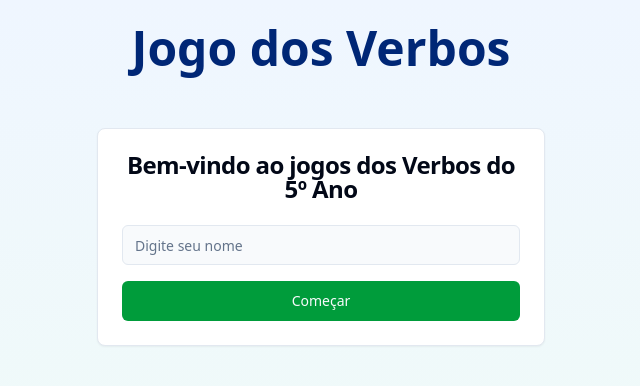
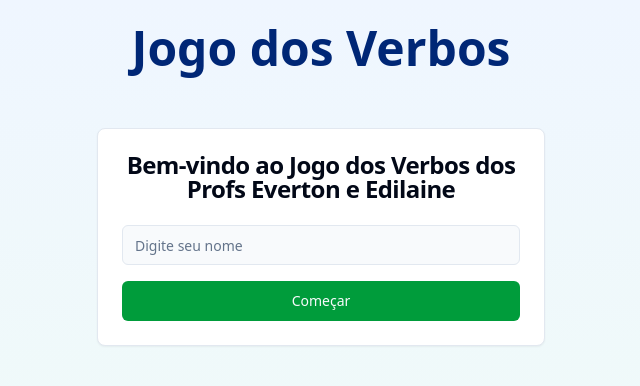
Before and after one commit to evertonbazu/tempo-de-verbos-amor, a React (Vite) app: page / in a window 1280 px wide. Shown: the top 386 px of the page, without its empty margins (319-959 px from the left). Built offline with nearby package versions, Linux system fonts and the light colour scheme; no server answers; the database is empty.

Commit message:
Fix: Update welcome screen title
Updated the welcome screen title to reflect the new game name.

```diff
--- a/src/components/WelcomeScreen.tsx
+++ b/src/components/WelcomeScreen.tsx
@@ -21,7 +21,7 @@ const WelcomeScreen: React.FC<WelcomeScreenProps> = ({ onStart }) => {
   return (
     <Card className="max-w-md mx-auto">
       <CardHeader>
-        <CardTitle className="text-center">Bem-vindo ao jogos dos Verbos do 5º Ano</CardTitle>
+        <CardTitle className="text-center">Bem-vindo ao Jogo dos Verbos dos Profs Everton e Edilaine</CardTitle>
       </CardHeader>
       <CardContent>
         <form onSubmit={handleSubmit} className="space-y-4">
```
